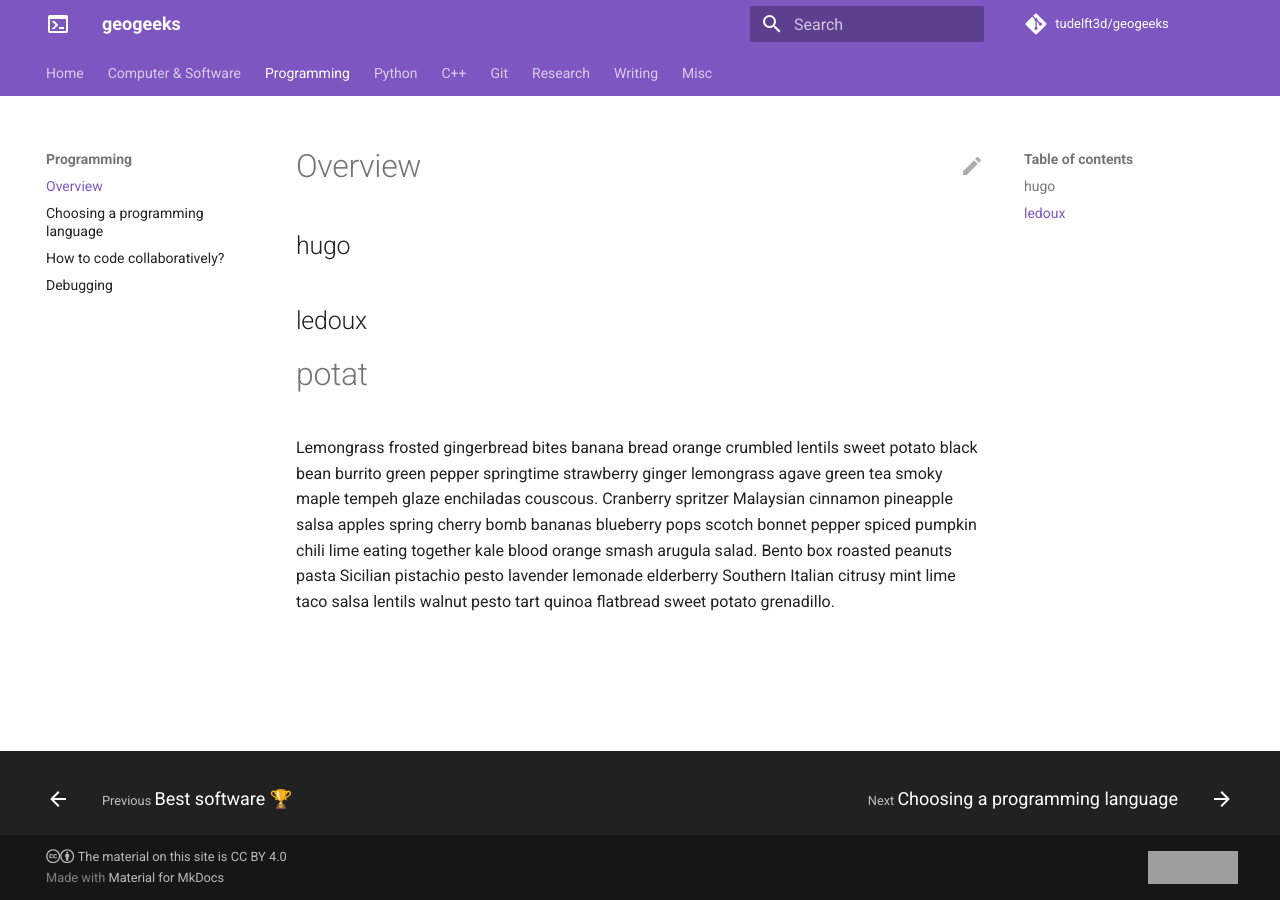
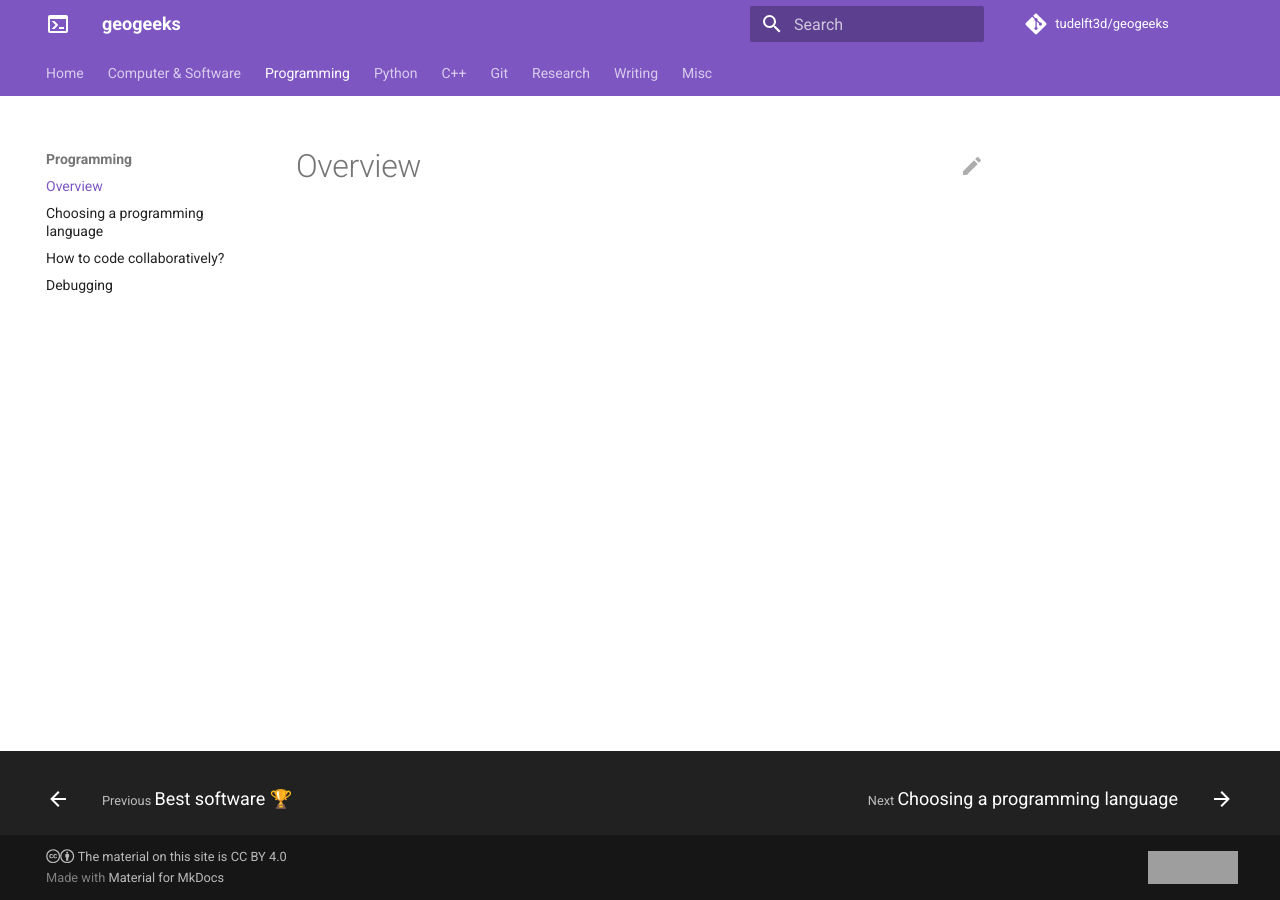
Before and after one commit to tudelft3d/geogeeks, an MkDocs documentation site: the page built from docs/programming/index.md, in a window 1280 px wide. Built offline with MkDocs 1.6.1 and Material for MkDocs 9.7.7, drawn with Linux system fonts in a browser that asks for light colours; comment, search, counter and statistics services are not loaded; grey boxes are pictures that could not be loaded.

Commit message:
Remove testing code

```diff
--- a/docs/programming/index.md
+++ b/docs/programming/index.md
@@ -1,10 +1 @@
 # Overview
-
-
-## hugo
-
-## ledoux
-
-# potat
-
-Lemongrass frosted gingerbread bites banana bread orange crumbled lentils sweet potato black bean burrito green pepper springtime strawberry ginger lemongrass agave green tea smoky maple tempeh glaze enchiladas couscous. Cranberry spritzer Malaysian cinnamon pineapple salsa apples spring cherry bomb bananas blueberry pops scotch bonnet pepper spiced pumpkin chili lime eating together kale blood orange smash arugula salad. Bento box roasted peanuts pasta Sicilian pistachio pesto lavender lemonade elderberry Southern Italian citrusy mint lime taco salsa lentils walnut pesto tart quinoa flatbread sweet potato grenadillo.
```
